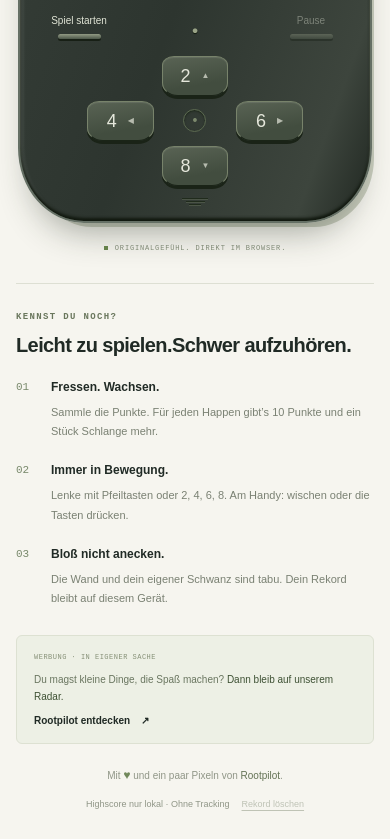
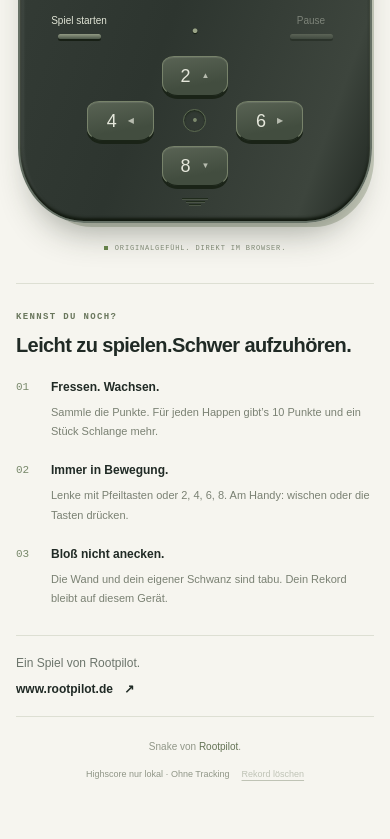
Before and after one commit to SebLeitner/Snake, a plain HTML site: page index.html in a window 390 px wide. Shown: the part 950-1789 px from the top of the page. After the commit the page ends 1759 px from the top, so only its background shows below. Drawn offline with Linux system fonts and the light colour scheme.

Commit message:
Replace playful promotion with understated Rootpilot branding

```diff
--- a/index.html
+++ b/index.html
@@ -13,7 +13,7 @@
   <body>
     <a class="skip-link" href="#spiel">Direkt zum Spiel</a>
     <header class="site-header">
-      <a class="brand" href="https://rootpilot.de" aria-label="Rootpilot Startseite">
+      <a class="brand" href="https://www.rootpilot.de" aria-label="Rootpilot Startseite">
         <img src="assets/rootpilot-logo.svg" width="180" height="36" alt="Rootpilot">
       </a>
       <span class="header-note"><span class="status-dot" aria-hidden="true"></span> Ein Klassiker. Wieder da.</span>
@@ -53,7 +53,7 @@
             <p class="setting-hint" id="level-hint">Eine neue Stufe gilt ab der nächsten Runde.</p>
           </div>
 
-          <div class="nostalgia-note"><span class="note-cross" aria-hidden="true">✳</span><p>Kein Download. Keine Anmeldung.<br>Einfach wieder 15 sein.</p></div>
+          <div class="nostalgia-note"><span class="note-cross" aria-hidden="true">✳</span><p>Direkt im Browser.<br>Ohne Download und Anmeldung.</p></div>
           <p class="desktop-hint"><kbd>↵</kbd> starten &nbsp; <kbd>↑</kbd><kbd>←</kbd><kbd>↓</kbd><kbd>→</kbd> lenken &nbsp; <kbd>Leertaste</kbd> Pause</p>
         </div>
 
@@ -106,15 +106,14 @@
         <div class="instruction"><span class="instruction-number">03</span><h3>Bloß nicht anecken.</h3><p>Die Wand und dein eigener Schwanz sind tabu. Dein Rekord bleibt auf diesem Gerät.</p></div>
       </section>
 
-      <aside class="rootpilot-promo" aria-label="Werbung für Rootpilot">
-        <div class="promo-label">WERBUNG <span>· IN EIGENER SACHE</span></div>
-        <p>Du magst kleine Dinge, die Spaß machen? <strong>Dann bleib auf unserem Radar.</strong></p>
-        <a href="https://rootpilot.de" target="_blank" rel="noopener noreferrer">Rootpilot entdecken <span aria-hidden="true">↗</span></a>
+      <aside class="rootpilot-promo" aria-label="Rootpilot">
+        <span class="rootpilot-signature">Ein Spiel von Rootpilot.</span>
+        <a href="https://www.rootpilot.de" target="_blank" rel="noopener noreferrer">www.rootpilot.de <span aria-hidden="true">↗</span></a>
       </aside>
     </main>
 
     <footer class="site-footer">
-      <p>Mit <span class="footer-pixel" aria-hidden="true">♥</span> und ein paar Pixeln von <a href="https://rootpilot.de">Rootpilot</a>.</p>
+      <p>Snake von <a href="https://www.rootpilot.de">Rootpilot</a>.</p>
       <div class="footer-actions"><span>Highscore nur lokal · Ohne Tracking</span><button id="reset-best" type="button">Rekord löschen</button></div>
     </footer>
     <noscript><div class="noscript-message">Für Snake bitte JavaScript im Browser aktivieren.</div></noscript>
--- a/styles.css
+++ b/styles.css
@@ -138,18 +138,14 @@ kbd { font: inherit; background: #efefe6; border: 1px solid #dcded1; border-bott
 .instruction-number { display: inline-block; color: #78896b; font: 11px/1 var(--mono); margin-bottom: 15px; }
 .instruction h3 { margin: 0 0 7px; font-size: 13px; font-weight: 700; }
 .instruction p { font-size: 12px; color: #7a8173; line-height: 1.75; margin: 0; max-width: 230px; }
-.rootpilot-promo { border: 1px solid #dde1d2; border-radius: 6px; background: #edf0e5; display: grid; grid-template-columns: auto 1fr auto; gap: 22px; align-items: center; padding: 19px 22px; }
-.promo-label { color: #879178; font: 8px/1.8 var(--mono); letter-spacing: .07em; }
-.promo-label span { display: block; }
-.rootpilot-promo p { font-size: 11px; color: #6a7660; margin: 0; line-height: 1.65; }
-.rootpilot-promo strong { font-weight: 500; color: #3e5134; }
-.rootpilot-promo a { font-size: 11px; font-weight: 700; text-decoration: none; white-space: nowrap; }
+.rootpilot-promo { border-block: 1px solid var(--line); display: flex; justify-content: space-between; gap: 16px; align-items: center; padding: 18px 0; }
+.rootpilot-signature { color: var(--muted); font-size: 12px; }
+.rootpilot-promo a { font-size: 12px; font-weight: 600; text-decoration: none; white-space: nowrap; }
 .rootpilot-promo a span { margin-left: 8px; }
 .rootpilot-promo a:hover { text-decoration: underline; text-underline-offset: 4px; }
 .site-footer { display: flex; align-items: center; justify-content: space-between; gap: 20px; padding: 24px 0 27px; color: #909687; font-size: 10px; }
 .site-footer p { margin: 0; }
 .site-footer a { text-decoration: none; color: #637254; }
-.footer-pixel { color: #71885b; font-size: 12px; }
 .footer-actions { display: flex; align-items: center; gap: 18px; }
 .footer-actions button { background: none; color: #7d8771; padding: 5px 0; border: 0; font-size: 10px; text-decoration: underline; text-underline-offset: 3px; }
 .footer-actions button:hover { color: #283d21; }
@@ -166,8 +162,6 @@ kbd { font: inherit; background: #efefe6; border: 1px solid #dcded1; border-bott
   .phone-stage { padding-inline: 10px; }
   .phone { width: 354px; padding-inline: 20px; }
   .how-to { gap: 22px; }
-  .rootpilot-promo { gap: 16px; }
-  .rootpilot-promo strong { display: block; }
   .desktop-hint { font-size: 8px; }
 }
 @media (max-width: 800px) {
@@ -198,11 +192,6 @@ kbd { font: inherit; background: #efefe6; border: 1px solid #dcded1; border-bott
   .instruction-number { margin-bottom: 10px; }
   .instruction h3 { font-size: 12px; }
   .instruction p { font-size: 11px; }
-  .rootpilot-promo { grid-template-columns: 1fr auto; gap: 9px 15px; padding: 15px 17px; }
-  .promo-label { grid-column: 1 / -1; font-size: 7px; }
-  .promo-label span { display: inline; }
-  .rootpilot-promo p { font-size: 10px; }
-  .rootpilot-promo a { font-size: 10px; }
   .site-footer { flex-direction: column; gap: 9px; padding-block: 22px; }
 }
 @media (max-width: 420px) {
@@ -224,10 +213,7 @@ kbd { font: inherit; background: #efefe6; border: 1px solid #dcded1; border-bott
   .instruction-number { grid-column: 1; grid-row: 1 / 3; padding-top: 4px; }
   .instruction h3, .instruction p { grid-column: 2; }
   .instruction p { max-width: none; }
-  .rootpilot-promo { grid-template-columns: 1fr; gap: 8px; }
-  .promo-label { grid-column: 1; }
-  .rootpilot-promo a { justify-self: start; }
-  .rootpilot-promo strong { display: inline; }
+  .rootpilot-promo { flex-direction: column; align-items: flex-start; gap: 8px; }
   .footer-actions { gap: 12px; font-size: 9px; }
   .footer-actions button { font-size: 9px; }
 }
```
Also changed, not shown: 1 other file.
